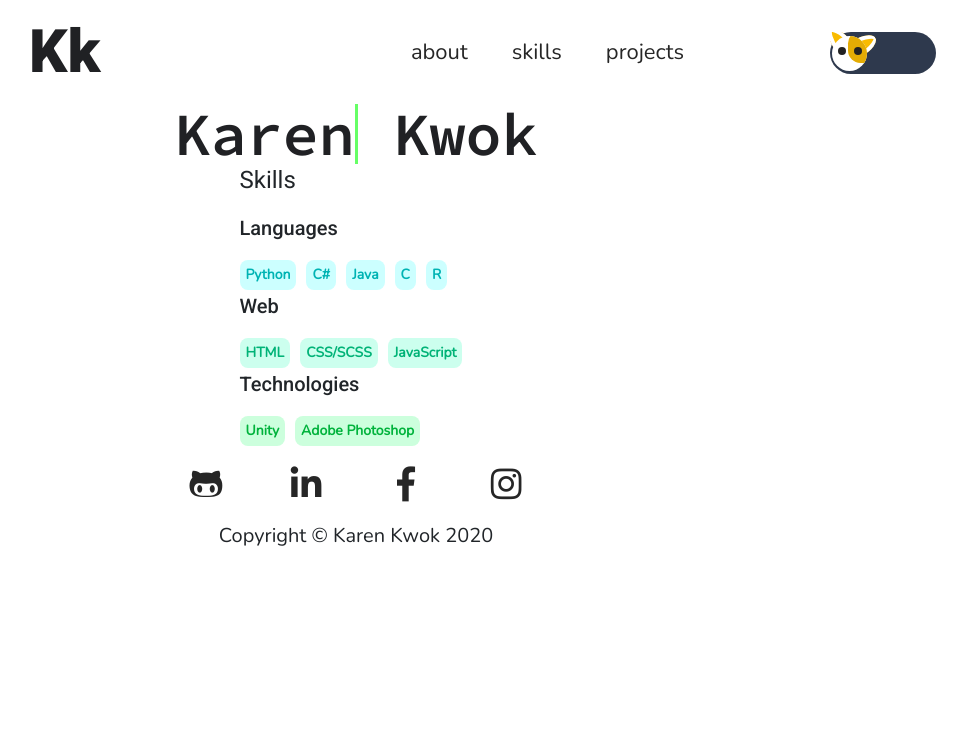
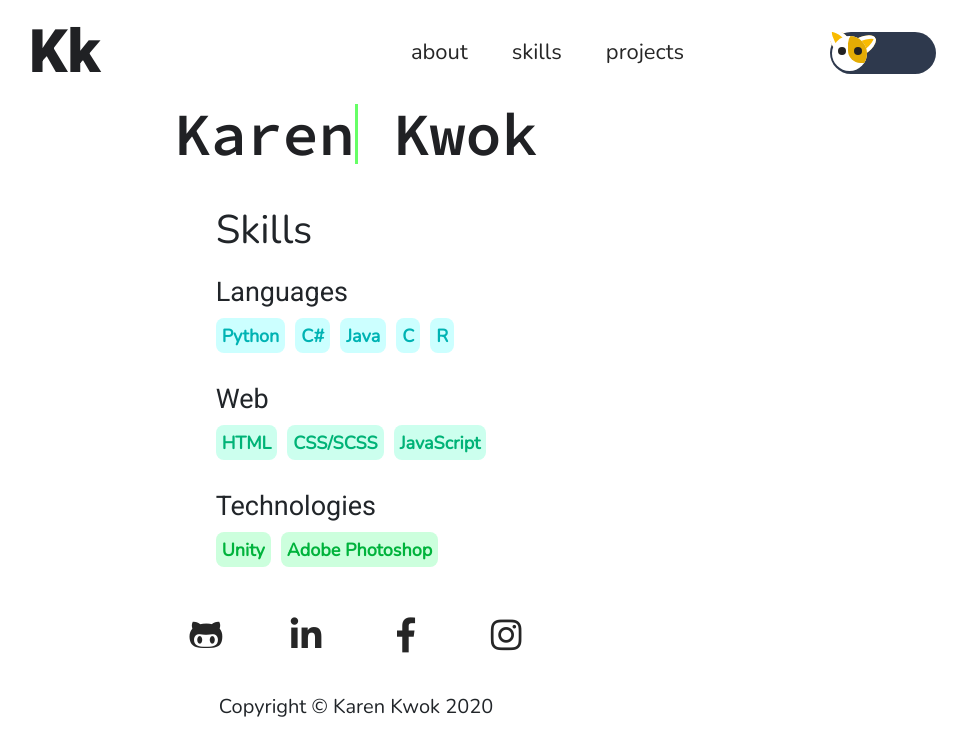
Before and after one commit to karenkwok/karenkwok.github.io, an Angular app: page / in a window 1280 px wide. Shown: the top 756 px of the page, without its empty margins (284-1251 px from the left). Built offline with nearby package versions, Linux system fonts and the light colour scheme.

Commit message:
adjusted skills section sizing

```diff
--- a/src/app/app.component.scss
+++ b/src/app/app.component.scss
@@ -1,4 +1,6 @@
 @import url("https://fonts.googleapis.com/css2?family=Source+Code+Pro:wght@600&display=swap");
+@import url("https://fonts.googleapis.com/css2?family=Nunito:wght@200&display=swap");
+@import url("https://fonts.googleapis.com/css2?family=Roboto:wght@900&display=swap");
 
 $blue: #00b3b3;
 $blue-green: #00b377;
@@ -20,6 +22,7 @@ $light-green: #ccffdd;
   flex-direction: row;
   width: 100%;
   justify-content: center;
+  margin-bottom: 50px;
 
   #karen {
     border-right: solid 3px rgba(0, 255, 0, 0.75);
@@ -54,6 +57,20 @@ $light-green: #ccffdd;
   display: flex;
   flex-direction: column;
 
+  h1 {
+    font-family: "Nunito", sans-serif;
+    font-size: 40px;
+    margin-bottom: 0;
+  }
+
+  h2 {
+    font-family: "Roboto", sans-serif;
+    font-size: 27px;
+    font-weight: 400;
+    margin-top: 30px;
+    margin-bottom: 10px;
+  }
+
   #blue-buttons button {
     color: $blue;
     font-weight: bold;
@@ -82,7 +99,13 @@ $light-green: #ccffdd;
     button {
       margin-right: 10px;
       border-radius: 8px;
-      height: 30px;
+      height: 35px;
+      cursor: default;
+      font-size: 18px;
+
+      &:focus {
+        outline: none;
+      }
     }
   }
 }
--- a/src/styles.scss
+++ b/src/styles.scss
@@ -350,6 +350,8 @@ body {
       }
 
       li {
+        margin-top: 30px;
+
         &:nth-child(1) a:before {
           background: #000000;
         }
@@ -371,6 +373,8 @@ body {
     p {
       font-size: 20px;
       text-align: center;
+      margin-top: 20px !important;
+      margin-bottom: 30px !important;
     }
   }
 }
```
